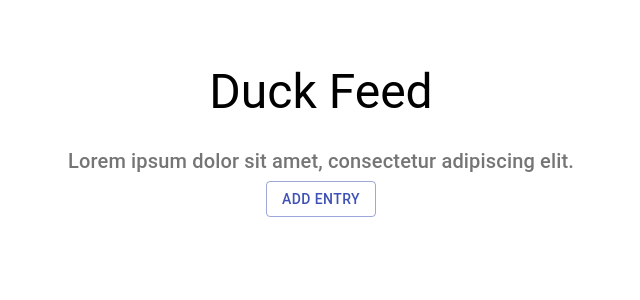
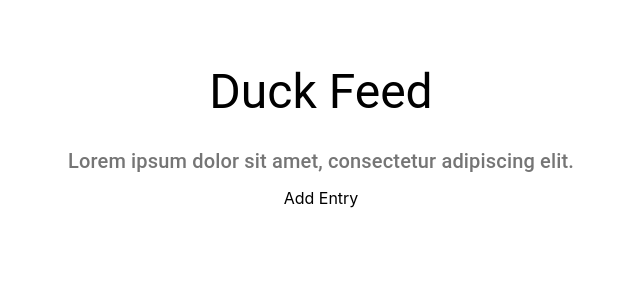
Before and after one commit to amalfkhan/duck-feed, a React (Create React App) app in the folder client/: page /add in a window 1280 px wide. Shown: the top 300 px of the page, without its empty margins (319-959 px from the left). Built offline with nearby package versions, Linux system fonts and the light colour scheme; no server answers.

Commit message:
changed new entry form to be seperate page

```diff
--- a/client/package.json
+++ b/client/package.json
@@ -3,10 +3,14 @@
   "version": "0.1.0",
   "private": true,
   "dependencies": {
+    "@date-io/date-fns": "^2.10.11",
     "@material-ui/core": "^4.12.1",
+    "@material-ui/pickers": "^3.3.10",
     "axios": "^0.21.1",
+    "date-fns": "^2.22.1",
     "react": "^17.0.2",
     "react-dom": "^17.0.2",
+    "react-router-dom": "^5.2.0",
     "react-scripts": "4.0.3"
   },
   "scripts": {
--- a/client/src/App.js
+++ b/client/src/App.js
@@ -1,12 +1,20 @@
+import { BrowserRouter, Switch, Route } from "react-router-dom";
 import PageHeader from "./components/PageHeader";
 import EntriesList from "./components/Entries/EntriesList";
+import AddEntry from "./components/Entries/AddEntry";
+import FourZeroFour from "./components/FourZeroFour";
 
 function App() {
   return (
-    <div className="App">
-      <PageHeader />
-      <EntriesList />
-    </div>
+    <BrowserRouter>
+      <PageHeader>
+        <Switch>
+          <Route exact path={"/"} component={EntriesList} />
+          <Route exact path={"/add"} render={() => <AddEntry />} />
+          <Route path="" render={() => <FourZeroFour />} />
+        </Switch>
+      </PageHeader>
+    </BrowserRouter>
   );
 }
 
--- a/client/src/components/Entries/AddEntry.js
+++ b/client/src/components/Entries/AddEntry.js
@@ -1,6 +1,7 @@
 // import { Grid, Button } from "@material-ui/core";
 import React from "react";
 import {
+  Grid,
   Button,
   TextField,
   Dialog,
@@ -9,6 +10,12 @@ import {
   DialogContentText,
   DialogTitle,
 } from "@material-ui/core";
+import {
+  MuiPickersUtilsProvider,
+  KeyboardTimePicker,
+  KeyboardDatePicker,
+} from "@material-ui/pickers";
+import DateFnsUtils from "@date-io/date-fns";
 import { addEntryUseStyles } from "./styles";
 
 export default () => {
@@ -25,7 +32,8 @@ export default () => {
 
   return (
     <div>
-      <Button variant="outlined" color="primary" onClick={handleClickOpen}>
+      Add Entry
+      {/* <Button variant="outlined" color="primary" onClick={handleClickOpen}>
         Add entry
       </Button>
       <Dialog open={open} onClose={handleClose}>
@@ -40,6 +48,23 @@ export default () => {
             label="Name"
             variant="outlined"
           />
+          <MuiPickersUtilsProvider utils={DateFnsUtils}>
+            <Grid container justifyContent="space-around">
+              <KeyboardDatePicker
+                disableToolbar
+                variant="inline"
+                format="MM/dd/yyyy"
+                margin="normal"
+                id="feed-date"
+                label="Feed Date"
+              />
+              <KeyboardTimePicker
+                margin="normal"
+                id="feed-time"
+                label="Feed Time"
+              />
+            </Grid>
+          </MuiPickersUtilsProvider>
         </DialogContent>
         <DialogActions>
           <Button onClick={handleClose} color="primary">
@@ -49,7 +74,7 @@ export default () => {
             Save
           </Button>
         </DialogActions>
-      </Dialog>
+      </Dialog> */}
     </div>
   );
 };
--- a/client/src/components/Entries/EntriesList.js
+++ b/client/src/components/Entries/EntriesList.js
@@ -1,5 +1,6 @@
 import React, { useState, useEffect } from "react";
-import { Card, Typography, CardContent } from "@material-ui/core";
+import { Link } from "react-router-dom";
+import { Card, Typography, CardContent, Button } from "@material-ui/core";
 import EntryDataServices from "../../services/entry.services";
 import { entriesListUseStyles } from "./styles";
 
@@ -28,6 +29,15 @@ const EntriesList = () => {
   //create a card to display each entry
   return (
     <>
+      <Button
+        variant="contained"
+        color="primary"
+        // className={classes.button}
+        component={Link}
+        to={{ pathname: "/add" }}
+      >
+        Add entry
+      </Button>
       {entries.map((entry, index) => {
         return (
           <div key={index}>
@@ -43,9 +53,7 @@ const EntriesList = () => {
                 <Typography variant="h5" component="h2">
                   {entry.name}
                 </Typography>
-                <Typography className={classes.address} color="textSecondary">
-                  {entry.location}
-                </Typography>
+                <Typography color="textSecondary">{entry.location}</Typography>
                 <Typography variant="body2" component="p">
                   {entry.numFed}
                   {bull}
--- /dev/null
+++ b/client/src/components/FourZeroFour.js
@@ -0,0 +1,6 @@
+// component to display 404 page
+const FourZeroFour = () => {
+  return <div>FourZeroFour</div>;
+};
+
+export default FourZeroFour;
--- a/client/src/components/PageHeader.js
+++ b/client/src/components/PageHeader.js
@@ -1,8 +1,7 @@
-import { Grid, Typography } from "@material-ui/core";
-import AddEntry from "./Entries/AddEntry";
+import { Grid, Typography, Button } from "@material-ui/core";
 import useStyles from "./styles";
 
-const PageHeader = () => {
+const PageHeader = ({ children }) => {
   const classes = useStyles();
   return (
     <Grid
@@ -19,12 +18,12 @@ const PageHeader = () => {
         </Typography>
       </Grid>
       <Grid item xs={12}>
-        <Typography variant="h6" color="textSecondary">
+        <Typography variant="h6" color="textSecondary" gutterBottom>
           Lorem ipsum dolor sit amet, consectetur adipiscing elit.
         </Typography>
       </Grid>
 
-      <AddEntry />
+      <div>{children}</div>
     </Grid>
   );
 };
```
Also changed, not shown: 1 other file (tests, documents, lock files or other folders).
